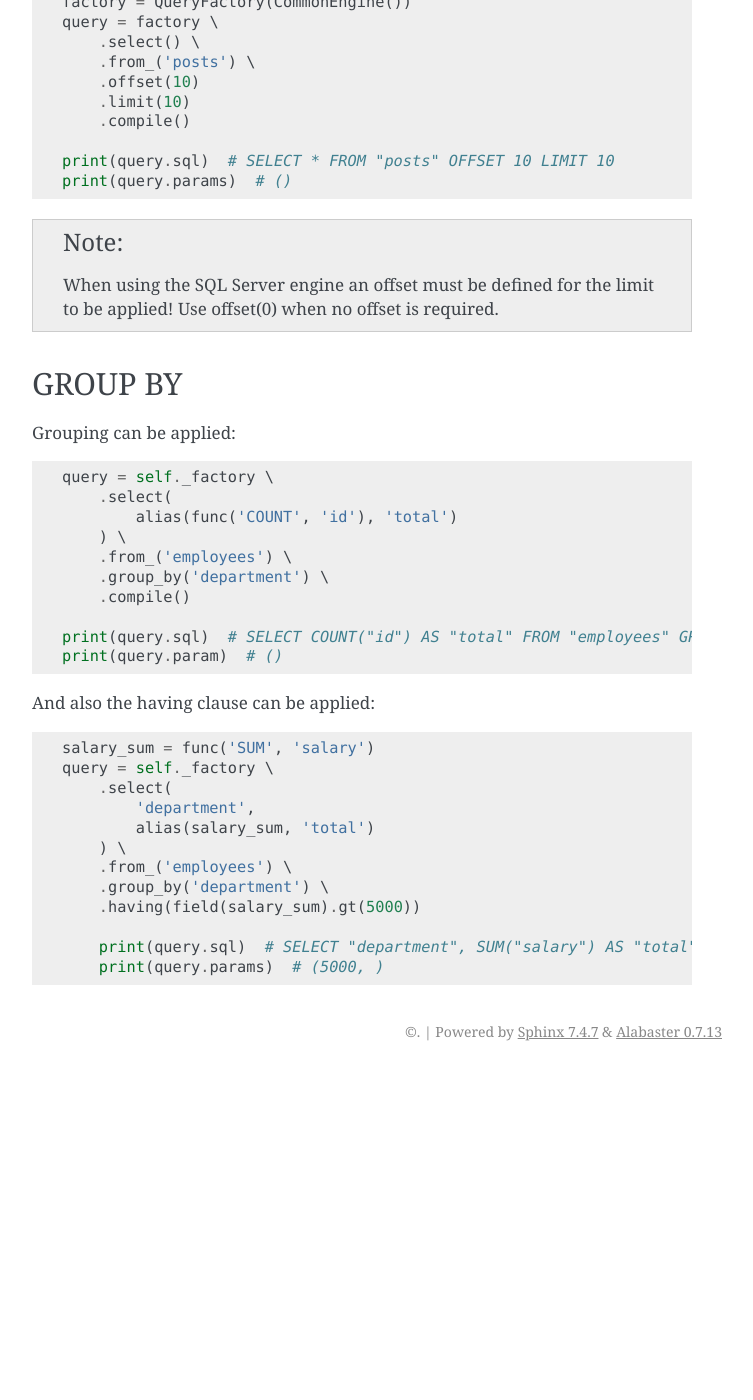
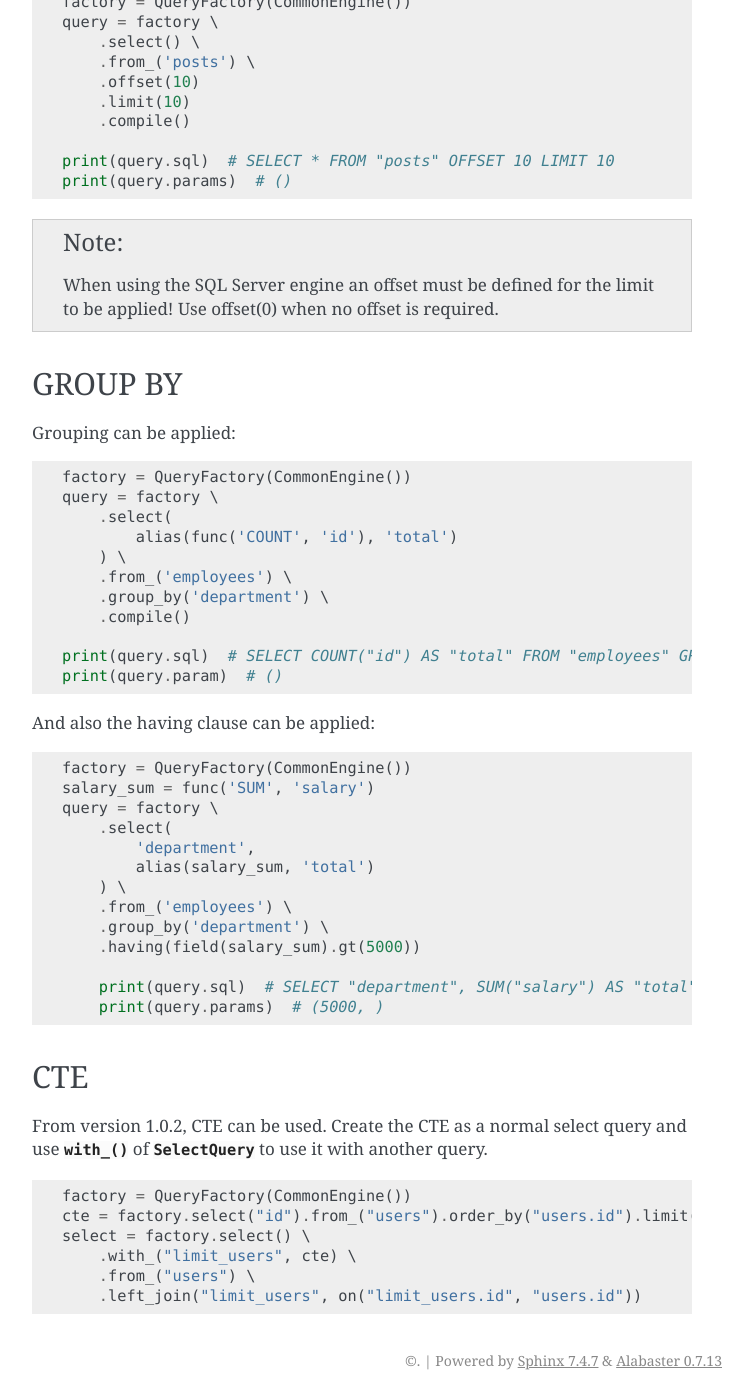
Before and after one commit to fbraem/sql-smith, a Sphinx documentation site: the page built from docs/select.rst, in a window 1280 px wide and 1400 px high, scrolled down 2649 px. Shown: the whole window, without its empty margins (388-1141 px from the left). Built offline with Sphinx 7.4.7, drawn with Linux system fonts in a browser that asks for light colours; before the commit the page ends 3720 px from its top, so only the background shows below that.

Commit message:
docs: add with_

```diff
--- a/docs/select.rst
+++ b/docs/select.rst
@@ -159,7 +159,8 @@ Grouping can be applied:
 
 .. code-block:: python
 
-    query = self._factory \
+    factory = QueryFactory(CommonEngine())
+    query = factory \
         .select(
             alias(func('COUNT', 'id'), 'total')
         ) \
@@ -174,8 +175,9 @@ And also the having clause can be applied:
 
 .. code-block:: python
 
+    factory = QueryFactory(CommonEngine())
     salary_sum = func('SUM', 'salary')
-    query = self._factory \
+    query = factory \
         .select(
             'department',
             alias(salary_sum, 'total')
@@ -186,3 +188,18 @@ And also the having clause can be applied:
 
         print(query.sql)  # SELECT "department", SUM("salary") AS "total" FROM "employees" GROUP BY "department" HAVING SUM("salary") > ?
         print(query.params)  # (5000, )
+
+
+CTE
+***
+From version 1.0.2, CTE can be used. Create the CTE as a normal select query and use :py:func:`~sql_smith.SelectQuery.with_`
+of :py:class:`~sql_smith.query.SelectQuery` to use it with another query.
+
+.. code-block:: python
+
+        factory = QueryFactory(CommonEngine())
+        cte = factory.select("id").from_("users").order_by("users.id").limit(10)
+        select = factory.select() \
+            .with_("limit_users", cte) \
+            .from_("users") \
+            .left_join("limit_users", on("limit_users.id", "users.id"))
```
